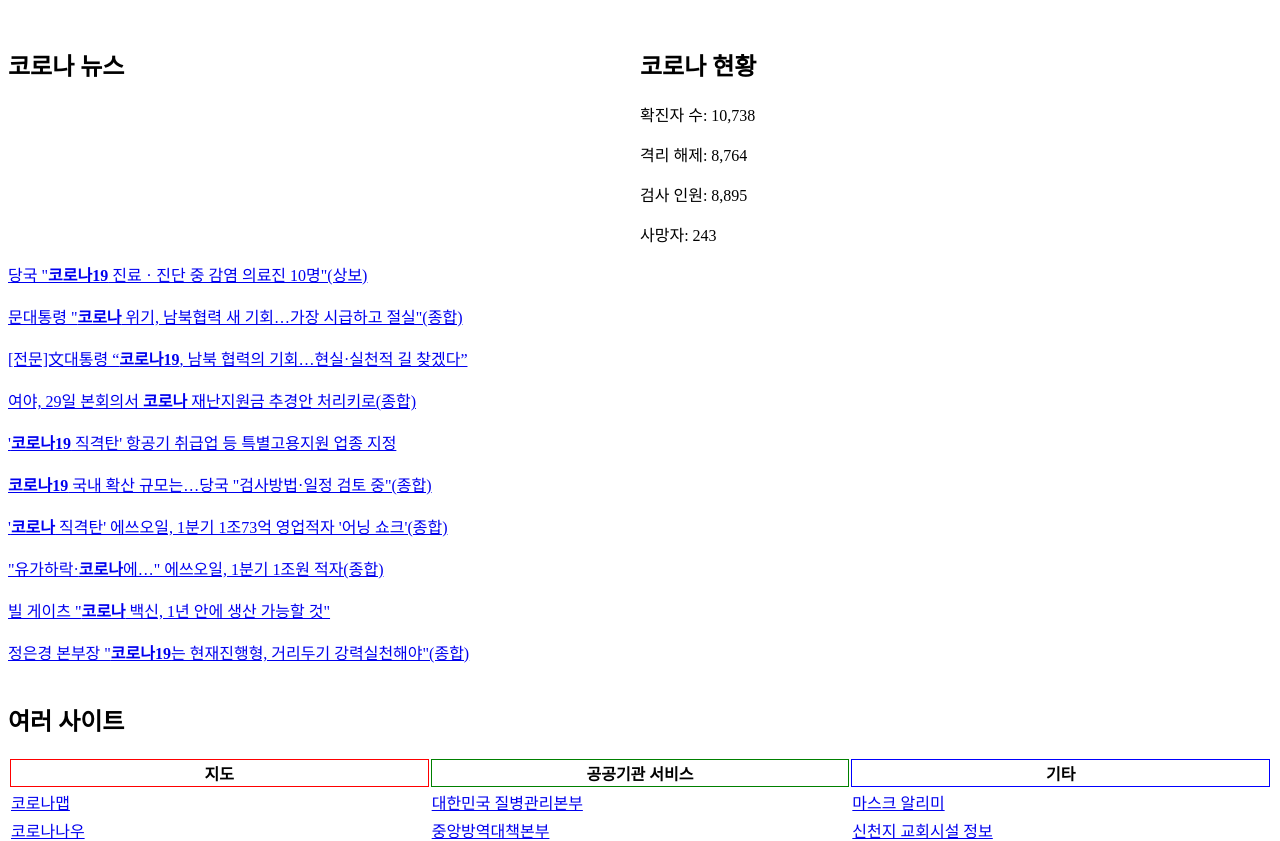
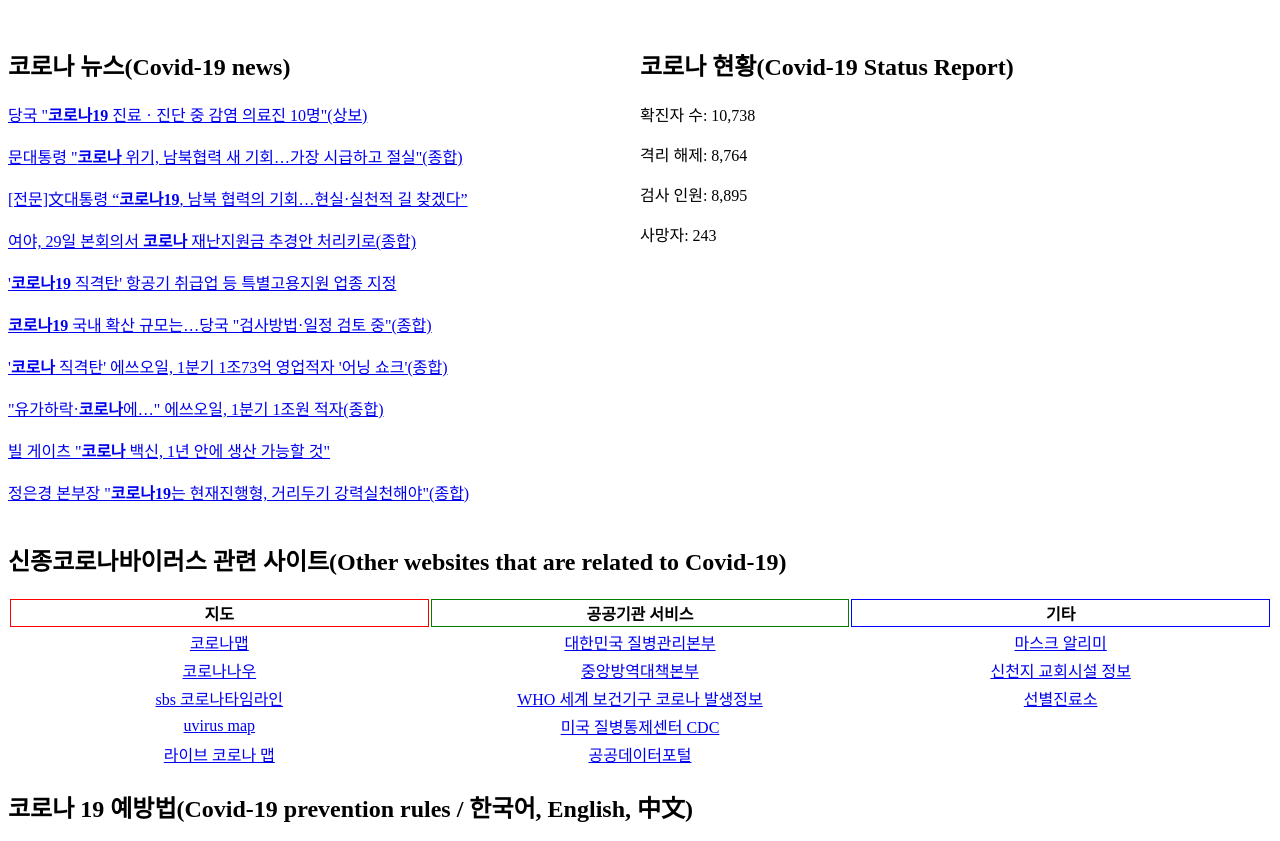
Before and after one commit to Seok-HeeHan/csqwerty-covid, a plain HTML site: page index.html in a window 1280 px wide. Shown: the part 77-918 px from the top of the page. Drawn offline with Linux system fonts and the light colour scheme; grey boxes are pictures that could not be loaded; a script that the page names is missing.

Commit message:
Update 1.2.3
Table centered
English / Chinese video added
Titles translated
Layout changes
Unessential variables removed

```diff
--- a/index.html
+++ b/index.html
@@ -1,12 +1,6 @@
  <script type="text/javascript">
   var confirm = 'confirm.json';
-  var dead = 'dead.json';
-  var tested = 'tested.json';
-  var unlocked = 'unlocked.json';
-  let today = new Date();
-  let year = today.getFullYear(); // 년도
-  let month = today.getMonth() + 1; // 월
-  let date = today.getDate(); // 날짜
+
 </script>
 
 <!doctype html>
@@ -33,23 +27,26 @@
   <style>
         #grid{
         display: grid;
-        grid-template-columns: 1fr 1fr
+        grid-template-columns: 1fr 1fr;
         }
     </style>
   <div id="grid">
-          <h2>코로나 뉴스</h2>
-              <div>
-      <h2>코로나 현황</h2>
-   <p id="test1">code1</p>
-   <p id="test2">code2</p>
-   <p id="test3">code3</p>
-   <p id="test4">code4</p>
+
+    <div>
+    <h2>코로나 뉴스(Covid-19 news)</h2>
+      <div w3-include-html="코로나.html"><h2>코로나 뉴스</h2></div>
+      </div>
+
+      <div>
+      <h2>코로나 현황(Covid-19 Status Report)</h2>
+   <p id="test1">확진자 수</p>
+   <p id="test2">격리 해제</p>
+   <p id="test3">검사 인원</p>
+   <p id="test4">사망자</p>
       </div>
 </div>
 
 
-
-<div w3-include-html="코로나.html"></div>
 
   <script>
     function includeHTML() {
@@ -98,7 +95,7 @@
     });
   </script>
 
-  <h2>여러 사이트</h2>
+  <h2>신종코로나바이러스 관련 사이트(Other websites that are related to Covid-19)</h2>
   <div style="text-align:center;">
     <table id="margin">
 
@@ -136,37 +133,42 @@
       <body>
 
         <tr>
-          <td><a href="https://coronamap.site/" target="_blank">코로나맵</a></td>
-          <td><a href="http://www.cdc.go.kr/index.es?sid=a2" target="_blank">대한민국 질병관리본부</a></td>
-          <td><a href="https://mask-nearby.com/" target="_blank">마스크 알리미</a></td>
+          <td><center><a href="https://coronamap.site/" target="_blank">코로나맵</a></center></td>
+          <td><center><a href="http://www.cdc.go.kr/index.es?sid=a2" target="_blank">대한민국 질병관리본부</a></center></td>
+          <td><center><a href="https://mask-nearby.com/" target="_blank">마스크 알리미</a></center></td>
         </tr>
         <tr>
-          <td><a href="https://www.coronanow.kr/" target="_blank">코로나나우</a></td>
-          <td><a href="http://ncov.mohw.go.kr/" target="_blank">중앙방역대책본부</a></td>
-          <td><a href="https://www.coronawebdamowa.com/maps" target="_blank">신천지 교회시설 정보</a></td>
+          <td><center><a href="https://www.coronanow.kr/" target="_blank">코로나나우</a></center></td>
+          <td><center><a href="http://ncov.mohw.go.kr/" target="_blank">중앙방역대책본부</a></center></td>
+          <td><center><a href="https://www.coronawebdamowa.com/maps" target="_blank">신천지 교회시설 정보</a></center></td>
         </tr>
         <tr>
-          <td><a href="http://mabu.newscloud.sbs.co.kr/202002corona2/index.html" target="_blank">sbs 코로나타임라인</a></td>
-          <td><a href="https://who.maps.arcgis.com/apps/opsdashboard/index.html#/c88e37cfc43b4ed3baf977d77e4a0667/" target="_blank">WHO 세계 보건기구 코로나 발생정보</a></td>
-          <td><a href="https://www.mohw.go.kr/react/popup_200128.html">선별진료소</a></td>
+          <td><center><a href="http://mabu.newscloud.sbs.co.kr/202002corona2/index.html" target="_blank">sbs 코로나타임라인</a></center></td>
+          <td><center><a href="https://who.maps.arcgis.com/apps/opsdashboard/index.html#/c88e37cfc43b4ed3baf977d77e4a0667/" target="_blank">WHO 세계 보건기구 코로나 발생정보</a></center></td>
+          <td><center><a href="https://www.mohw.go.kr/react/popup_200128.html">선별진료소</a></center></td>
         </tr>
         <tr>
-          <td><a href="https://uvirus.kr/" target="_blank">uvirus map</a></td>
-          <td><a href="https://www.cdc.gov/coronavirus/2019-nCoV/index.html" target="_blank">미국 질병통제센터 CDC</a></td>
+          <td><center><a href="https://uvirus.kr/" target="_blank">uvirus map</a></center></td>
+          <td><center><a href="https://www.cdc.gov/coronavirus/2019-nCoV/index.html" target="_blank">미국 질병통제센터 CDC</a></center></td>
           <td><a href=""></a></td>
         </tr>
         <tr>
-          <td><a href="https://livecorona.co.kr/" target="_blank">라이브 코로나 맵</a></td>
-          <td><a href="https://www.data.go.kr/" target="_blank">공공데이터포털</a></td>
+          <td><center><a href="https://livecorona.co.kr/" target="_blank">라이브 코로나 맵</a></center></td>
+          <td><center><a href="https://www.data.go.kr/" target="_blank">공공데이터포털</a></center></td>
           <td><a href=""></a></td>
         </tr>
       </body>
     </table>
   </div>
 
-<h2>코로나 19 예방법</h2>
+
+<div><h2>코로나 19 예방법(Covid-19 prevention rules / 한국어, English, 中文)</h2>
 <iframe width="560" height="315" src="https://www.youtube.com/embed/DPQB51ki93A" frameborder="0" allow="accelerometer; autoplay; encrypted-media; gyroscope; picture-in-picture" allowfullscreen></iframe>
 
+<iframe width="560" height="315" src="https://www.youtube.com/embed/QwIf78F2HuA" frameborder="0" allow="accelerometer; autoplay; encrypted-media; gyroscope; picture-in-picture" allowfullscreen></iframe>
+
+<iframe width="560" height="315" src="https://www.youtube.com/embed/ENNhtabTy_A" frameborder="0" allow="accelerometer; autoplay; encrypted-media; gyroscope; picture-in-picture" allowfullscreen></iframe>
+</div>
 <h3>제작자에게 한마디</h3>
   <p>
     <div id="disqus_thread"></div>
```
